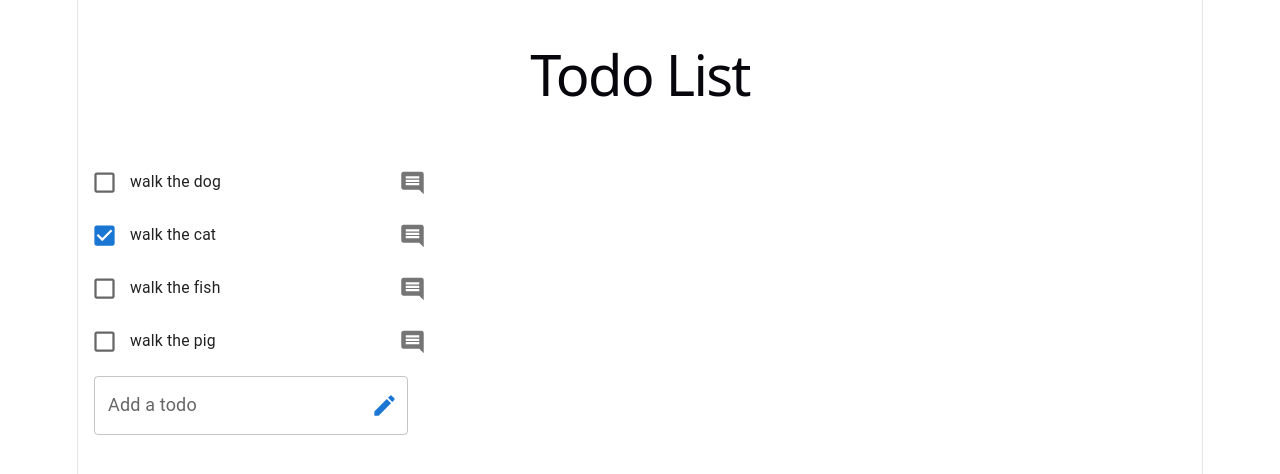
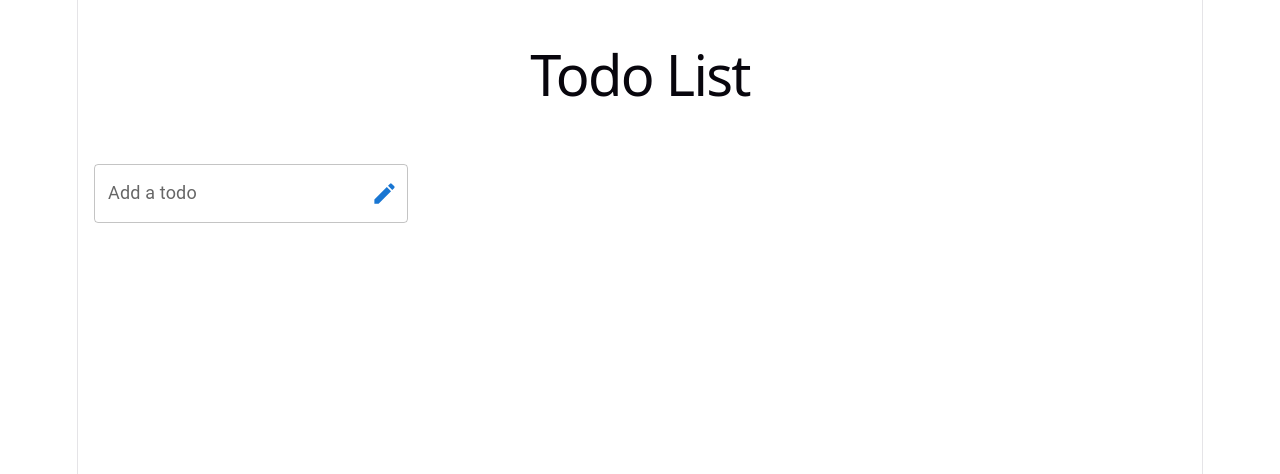
Before and after one commit to AbhishekShrestha404/react-learning, a React (Vite) app in the folder todo-list/: page / in a window 1280 px wide. Shown: the top 474 px of the page. Built offline with nearby package versions, Linux system fonts and the light colour scheme.

Commit message:
Add local Storage.

```diff
--- a/todo-list/src/TodoList.jsx
+++ b/todo-list/src/TodoList.jsx
@@ -1,18 +1,20 @@
 
-import { useState } from 'react';
+import { useState, useEffect } from 'react';
 import List from '@mui/material/List';
 import TodoItem from './TodoItem';
 import TodoForm from './TodoForm';
 
-const initialTodos = [
-    { id: 1, text: "walk the dog", completed: false },
-    { id: 2, text: "walk the cat", completed: true },
-    { id: 3, text: "walk the fish", completed: false },
-    { id: 4, text: "walk the pig", completed: false },
-];
+const getInitialData = () => {
+    const data = JSON.parse(localStorage.getItem("todos"));
+    return !data ? [] : data;
+}
 
 function TodoList() {
-    const [todos, setTodos] = useState(initialTodos);
+    const [todos, setTodos] = useState(getInitialData);
+
+    useEffect(() => {
+        localStorage.setItem("todos", JSON.stringify(todos))
+    }, [todos]);
 
     const handleToggle = (id) => {
         setTodos(currentTodos =>
```
